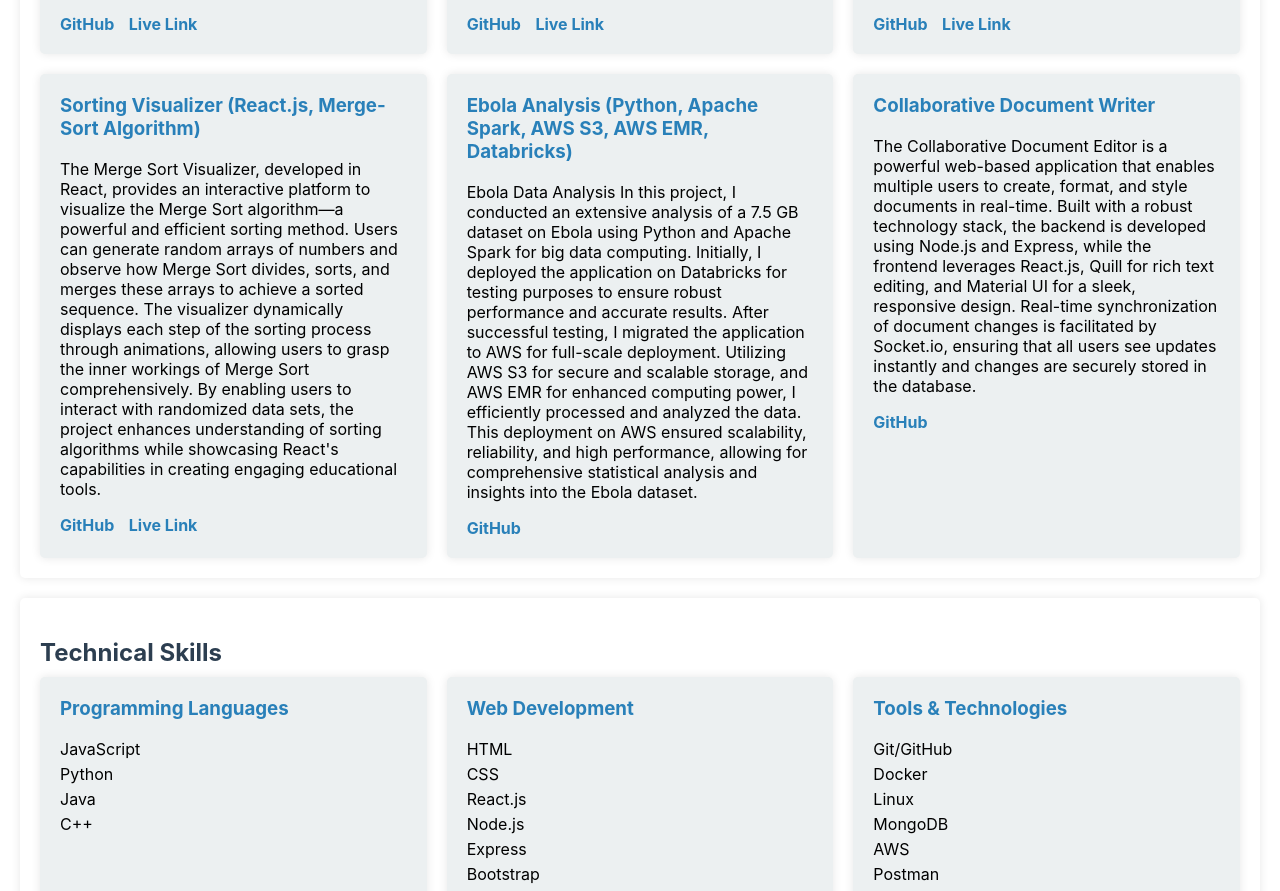
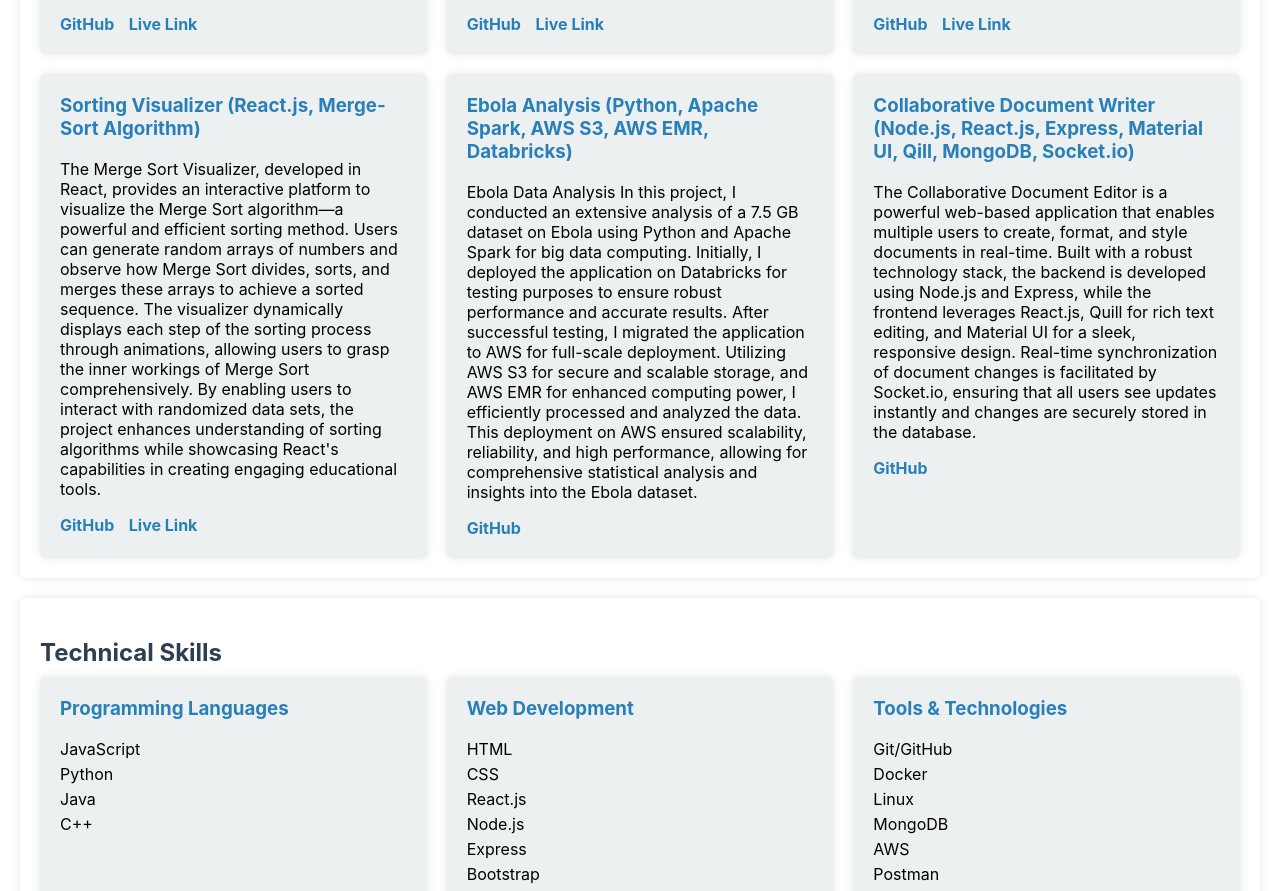
Before and after one commit to OmkarDedge/my-portfolio, a React (Create React App) app: page / in a window 1280 px wide. Shown: the part 1371-2262 px from the top of the page. Built offline with nearby package versions, Linux system fonts and the light colour scheme.

Commit message:
Update Projects.jsx

```diff
--- a/src/components/Projects.jsx
+++ b/src/components/Projects.jsx
@@ -158,7 +158,7 @@ const Projects = () => {
         </div>
         <div className={styles.card}>
           <h3>
-            Collaborative Document Writer
+            Collaborative Document Writer (Node.js, React.js, Express, Material UI, Qill, MongoDB, Socket.io)
           </h3>
           <p>
            The Collaborative Document Editor is a powerful web-based application that enables multiple users to create, format, and style documents in real-time. Built with a robust technology stack, the backend is developed using Node.js and Express, while the frontend leverages React.js, Quill for rich text editing, and Material UI for a sleek, responsive design. Real-time synchronization of document changes is facilitated by Socket.io, ensuring that all users see updates instantly and changes are securely stored in the database.
```
